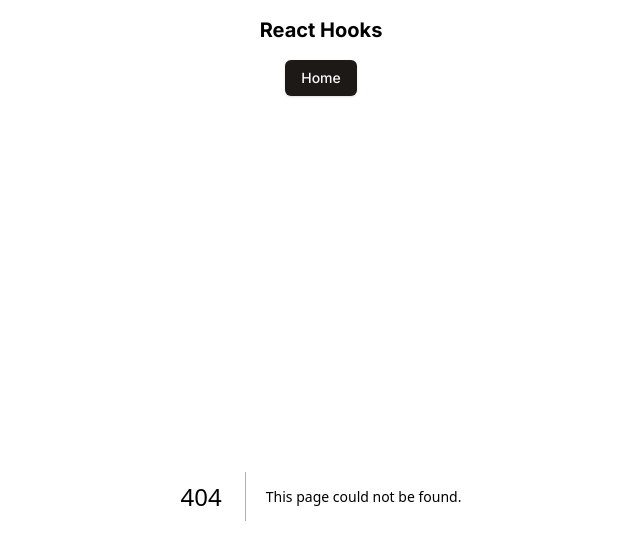
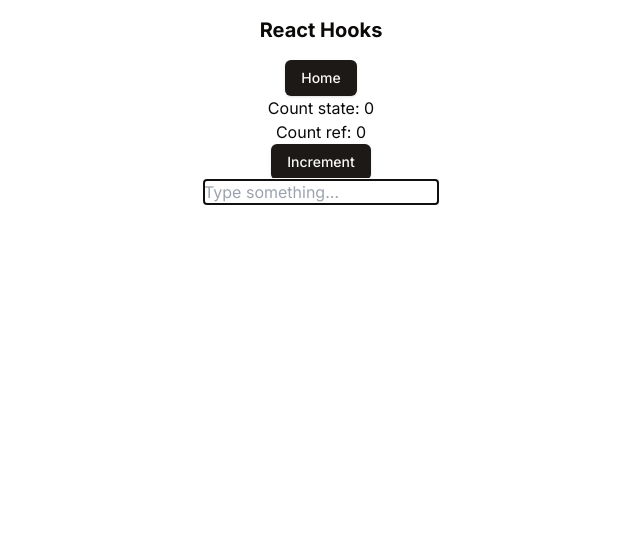
Before and after one commit to mariolazzari/react-hooks-cs, a Next.js app: page /useRef in a window 1280 px wide. Before the commit this address had no page. Shown: the top 560 px of the page, without its empty margins (319-959 px from the left). Built offline with nearby package versions, Linux system fonts and the light colour scheme.

Commit message:
Done useRef

```diff
--- /dev/null
+++ b/app/error.tsx
@@ -0,0 +1,30 @@
+"use client"; // Error components must be Client Components
+import { useEffect } from "react";
+
+export default function Error({
+  error,
+  reset,
+}: {
+  error: Error & { digest?: string };
+  reset: () => void;
+}) {
+  useEffect(() => {
+    // Log the error to an error reporting service
+    console.error(error);
+  }, [error]);
+
+  return (
+    <div>
+      <h2>Something went wrong!</h2>
+      <p className="text-red-500">{error.message}</p>
+      <button
+        onClick={
+          // Attempt to recover by trying to re-render the segment
+          () => reset()
+        }
+      >
+        Try again
+      </button>
+    </div>
+  );
+}
--- a/app/page.tsx
+++ b/app/page.tsx
@@ -4,7 +4,14 @@
 
 function HomePage() {
   const links = useMemo(
-    () => ["useState", "useEffect", "useMemo", "useCallback", "useContext"],
+    () => [
+      "useState",
+      "useEffect",
+      "useMemo",
+      "useCallback",
+      "useContext",
+      "useRef",
+    ],
     []
   );
 
--- a/app/useContext/page.tsx
+++ b/app/useContext/page.tsx
@@ -15,9 +15,11 @@
   });
 
   return (
-    <DashboardContext.Provider value={user}>
-      <Dashboard />
-    </DashboardContext.Provider>
+    <>
+      <DashboardContext.Provider value={user}>
+        <Dashboard />
+      </DashboardContext.Provider>
+    </>
   );
 }
 
--- /dev/null
+++ b/app/useRef/page.tsx
@@ -0,0 +1,34 @@
+"use client";
+import { Button } from "@/components/ui/button";
+import { useState, useRef, useEffect } from "react";
+
+function UseRefPage() {
+  const [count, setCount] = useState(0);
+  const countRef = useRef(0);
+  const inputRef = useRef<HTMLInputElement>(null);
+
+  const onIncrementClick = () => {
+    setCount(prevCount => prevCount + 1);
+    countRef.current++;
+
+    console.log("Count state:", count);
+    console.log("Count ref:", countRef.current);
+  };
+
+  useEffect(() => {
+    inputRef.current?.focus();
+  }, []);
+
+  return (
+    <div className="flex flex-col items-center">
+      <h2>Count state: {count}</h2>
+      <h2>Count ref: {countRef.current}</h2>
+
+      <Button onClick={onIncrementClick}>Increment</Button>
+
+      <input ref={inputRef} placeholder="Type something..." />
+    </div>
+  );
+}
+
+export default UseRefPage;
```
